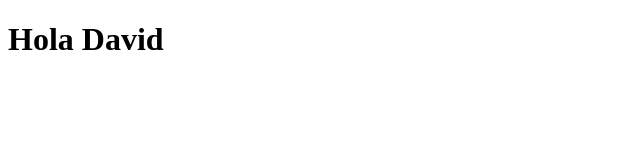
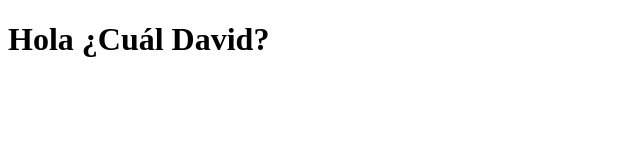
Before and after one commit to yumiyumi94/puntajesArray, a plain HTML site: page index.html in a window 1280 px wide. Shown: the whole page, without its empty margins (0-640 px from the left). Drawn offline with Linux system fonts and the light colour scheme.

Commit message:
[FIX] Fixed html query

```diff
--- a/index.html
+++ b/index.html
@@ -7,7 +7,7 @@
     <title>Document</title>
 </head>
 <body>
-    <h1>Hola David</h1>
+    <h1>Hola ¿Cuál David?</h1>
     <script src="./main.js"></script>
 </body>
 </html>
```
